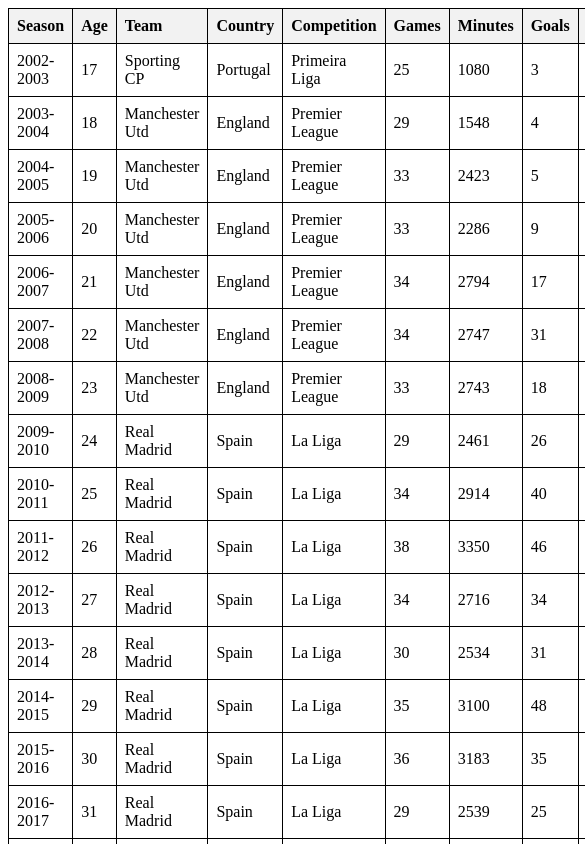
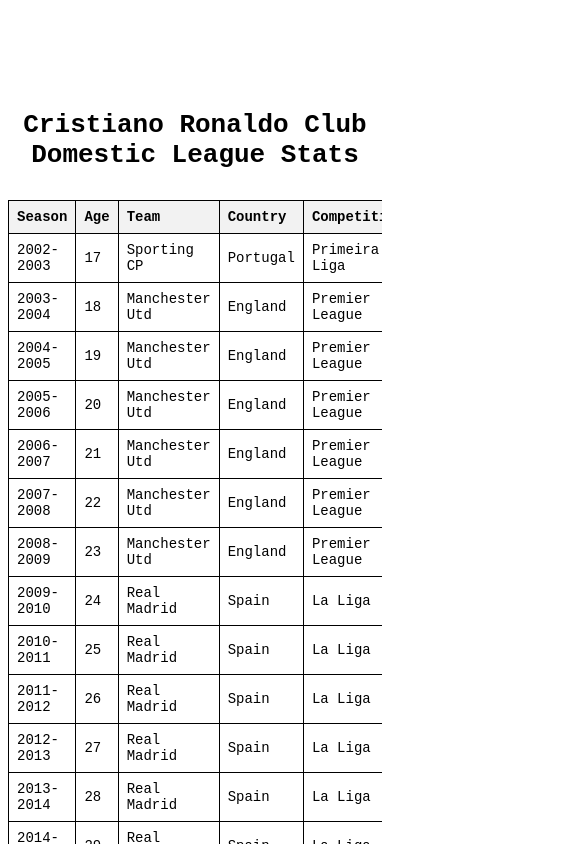
Before and after one commit to marshatlarge/sr-ronaldo, a website: page index.html in a window 390 px wide. Shown: the top 844 px of the page, 585 px wide, since content can reach past the window. Drawn offline with Linux system fonts and the light colour scheme.

Commit message:
Make responsive for mobile, add styling

```diff
--- a/index.html
+++ b/index.html
@@ -7,6 +7,7 @@
     <link rel="stylesheet" href="styles.css" />
   </head>
   <body>
+    <h1>Cristiano Ronaldo Club Domestic League Stats</h1>
     <script type="module" src="script.js"></script>
   </body>
 </html>
--- a/script.js
+++ b/script.js
@@ -65,7 +65,11 @@
   });
 
   // Add the table to the body
-  document.body.appendChild(table);
+  // Inside your createTable function, before appending the table to the body
+  const wrapper = document.createElement("div");
+  wrapper.className = "table-wrapper";
+  wrapper.appendChild(table);
+  document.body.appendChild(wrapper);
 };
 
 // CSV parser function removes quotations
--- a/styles.css
+++ b/styles.css
@@ -1,6 +1,23 @@
+body {
+  font-family: monospace; /* Make the text monospace */
+  margin-bottom: 200px;
+  margin-top: 100px;
+}
+
+.table-wrapper {
+  overflow-x: auto; /* Enable horizontal scrolling */
+  margin: 20px 0; /* Add some spacing around the table */
+}
+
 table {
   width: 100%;
   border-collapse: collapse;
+  font-size: 14px; /* Smaller font size */
+}
+
+h1 {
+  text-align: center;
+  padding: 10px;
 }
 
 table,
@@ -18,3 +35,14 @@
 th {
   background-color: #f2f2f2;
 }
+
+@media screen and (min-width: 1024px) {
+  .table-wrapper {
+    width: 80%;
+    margin-left: auto;
+    margin-right: auto;
+  }
+  table {
+    min-width: 1024px; /* Ensure table is wider on big screens */
+  }
+}
```
